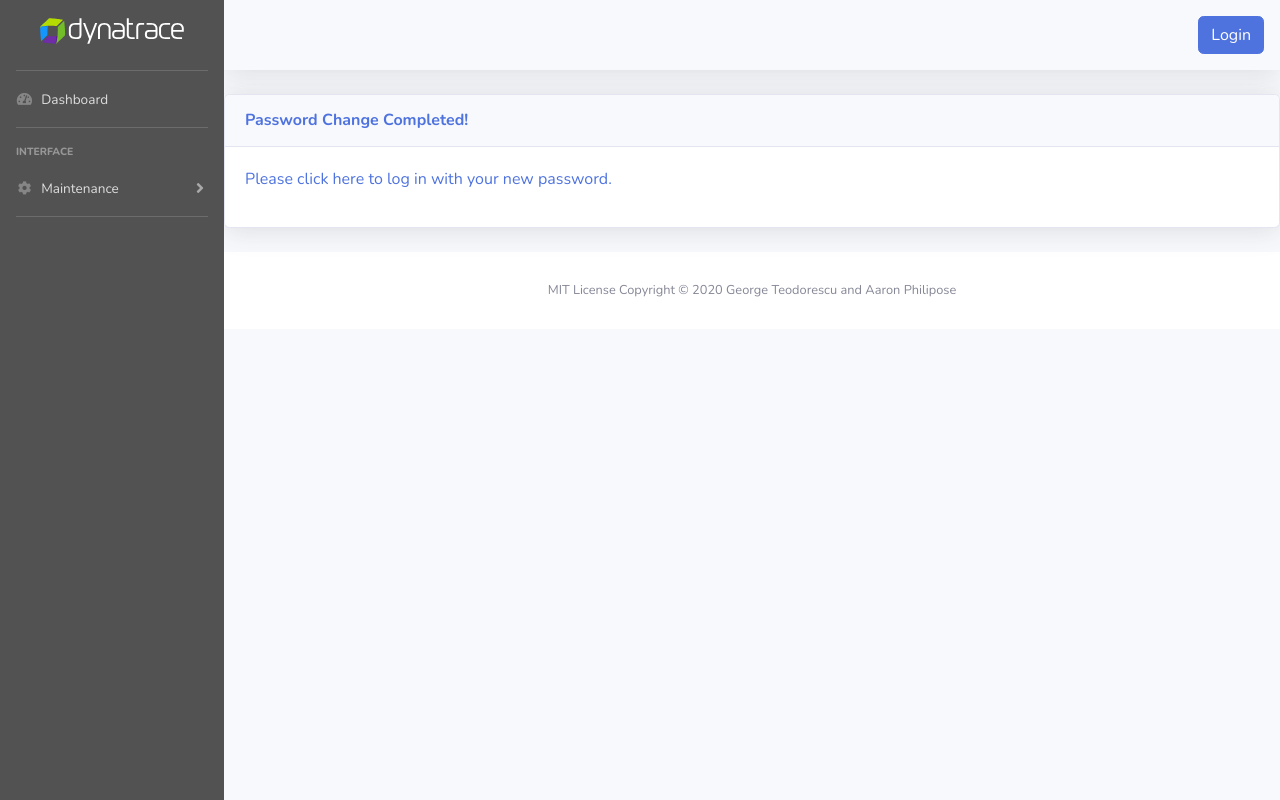
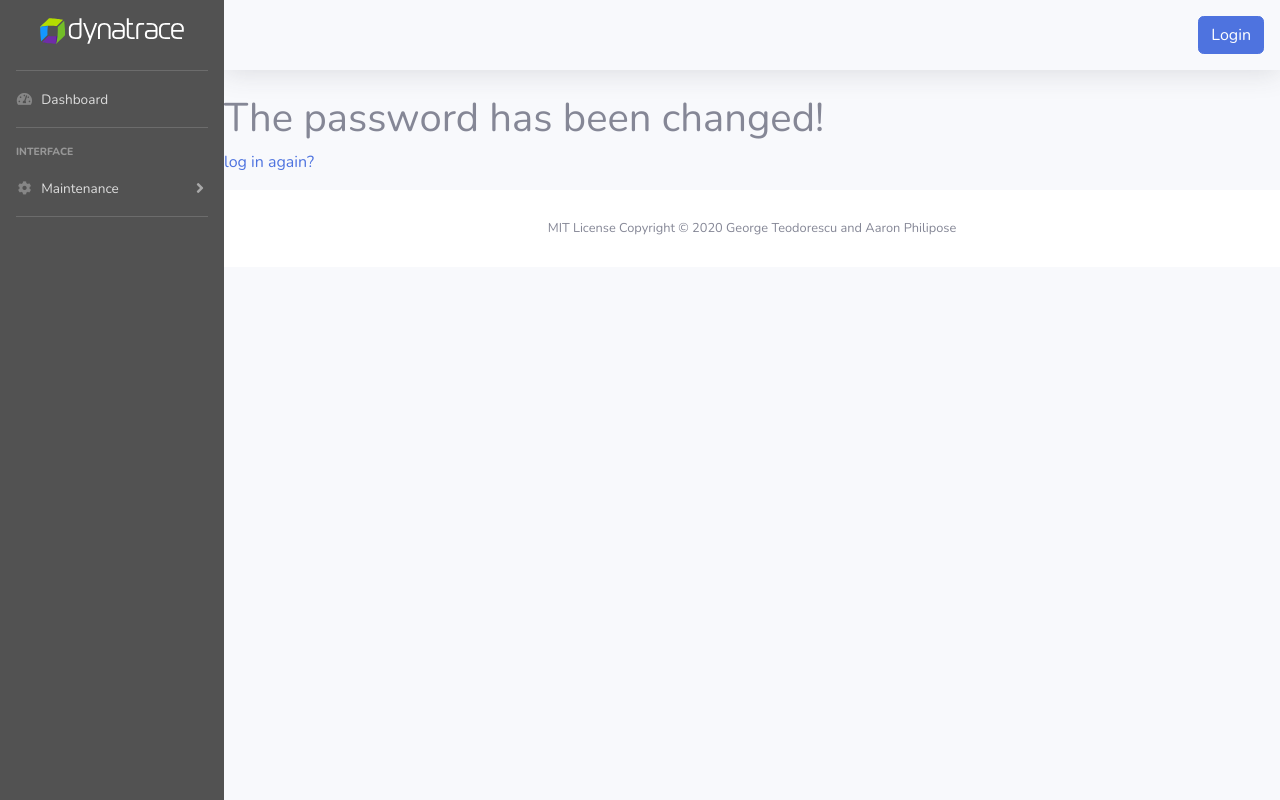
Before and after one commit to dt-self-service/self-service-app, a Django app: template dashboard/templates/registration/password_reset_complete.html in a window 1280 px wide. Run offline with Django 3.2, Linux system fonts and the light colour scheme; the template is opened without the code that fills it, so the values that code supplies are empty; some libraries are stand-ins or nearby versions.

Commit message:
Revert "SELFSERVE-65 #add a favicon"

```diff
--- a/dashboard/templates/dashboard/base.html
+++ b/dashboard/templates/dashboard/base.html
@@ -11,8 +11,8 @@
     <link rel="favicon" type="image/png" href="/img/dt-favicon.png"/>
 
     <title>{% block title %}{% endblock %} - DT Self-Service Portal</title>
+
     {% load static %}
-    <link rel="shortcut icon" type="image/png" href="{% static 'img/favicon.ico' %}"/>
     <!-- Custom fonts for this template-->
     <link href="{% static 'vendor/fontawesome-free/css/all.min.css' %}" rel="stylesheet" type="text/css">
     <link href="https://fonts.googleapis.com/css?family=Nunito:200,200i,300,300i,400,400i,600,600i,700,700i,800,800i,900,900i" rel="stylesheet">
--- a/dashboard/templates/registration/logged_out.html
+++ b/dashboard/templates/registration/logged_out.html
@@ -1,5 +1,5 @@
 {% extends "dashboard/base.html" %}
-{% block title %}Logout{% endblock title %}
+
 {% block content %}
 <div class="card shadow mb-4">
   <div class="card-header py-3">
--- a/dashboard/templates/registration/login.html
+++ b/dashboard/templates/registration/login.html
@@ -11,8 +11,8 @@
 
   {% load static %}
 
-  <title>{% block title %}Login{% endblock title%} - DT Self-Service Portal</title>
-  <link rel="shortcut icon" type="image/png" href="{% static 'img/favicon.ico' %}"/>
+  <title>{% block title %}{% endblock %} Login - DT Self-Service Portal</title>
+
   <!-- Custom fonts for this template-->
   <link href="{% static 'vendor/fontawesome-free/css/all.min.css'%}" rel="stylesheet" type="text/css">
   <link href="https://fonts.googleapis.com/css?family=Nunito:200,200i,300,300i,400,400i,600,600i,700,700i,800,800i,900,900i" rel="stylesheet">
--- a/dashboard/templates/registration/password_reset_complete.html
+++ b/dashboard/templates/registration/password_reset_complete.html
@@ -1,12 +1,6 @@
 {% extends "dashboard/base.html" %}
-{% block title %}Password Change{% endblock title %}
+
 {% block content %}
-  <div class="card shadow mb-4">
-    <div class="card-header py-3">
-      <h6 class="m-0 font-weight-bold text-primary">Password Change Completed!</h6>
-    </div>
-    <div class="card-body">
-      <p><a href="{% url 'login' %}">Please click here to log in with your new password.</a></p>
-    </div>
-  </div>
+  <h1>The password has been changed!</h1>
+  <p><a href="{% url 'login' %}">log in again?</a></p>
 {% endblock %}
--- a/dashboard/templates/registration/password_reset_confirm.html
+++ b/dashboard/templates/registration/password_reset_confirm.html
@@ -1,5 +1,5 @@
 {% extends "dashboard/base.html" %}
-{% block title %}Reset Password{% endblock title %}
+
 {% block content %}
 <div class="card shadow mb-4">
     <div class="card-header py-3">
--- a/dashboard/templates/registration/password_reset_done.html
+++ b/dashboard/templates/registration/password_reset_done.html
@@ -1,5 +1,5 @@
 {% extends "dashboard/base.html" %}
-{% block title %}Password Reset{% endblock title %}
+
 {% block content %}
 <div class="card shadow mb-4">
   <div class="card-header py-3">
--- a/dashboard/templates/registration/password_reset_form.html
+++ b/dashboard/templates/registration/password_reset_form.html
@@ -1,5 +1,5 @@
 {% extends "dashboard/base.html" %}
-{% block title %}Reset Password{% endblock title %}
+
 {% block content %}
 
 <div class="card shadow mb-4">
```
Also changed, not shown: static/img/dt-favicon.png (renamed from static/img/favicon.ico).
